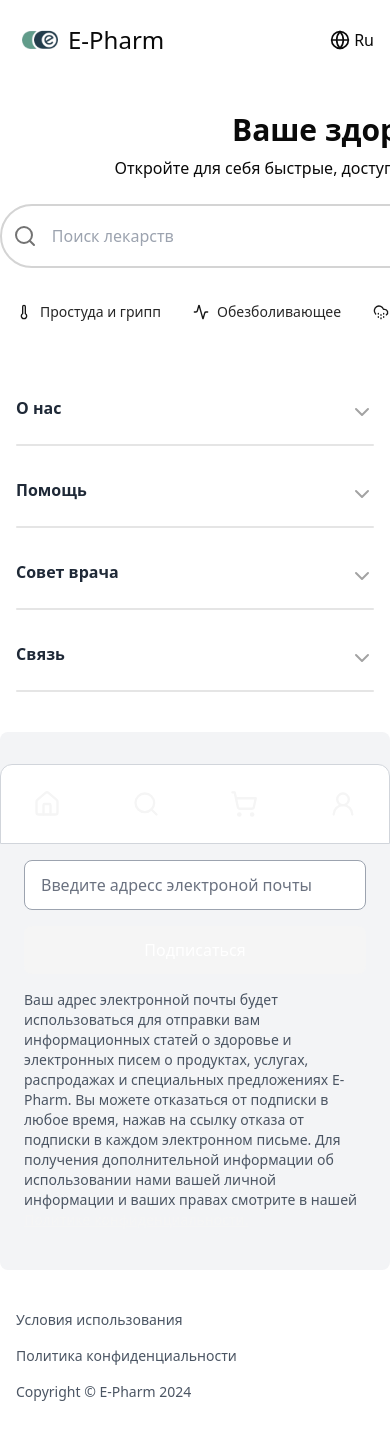
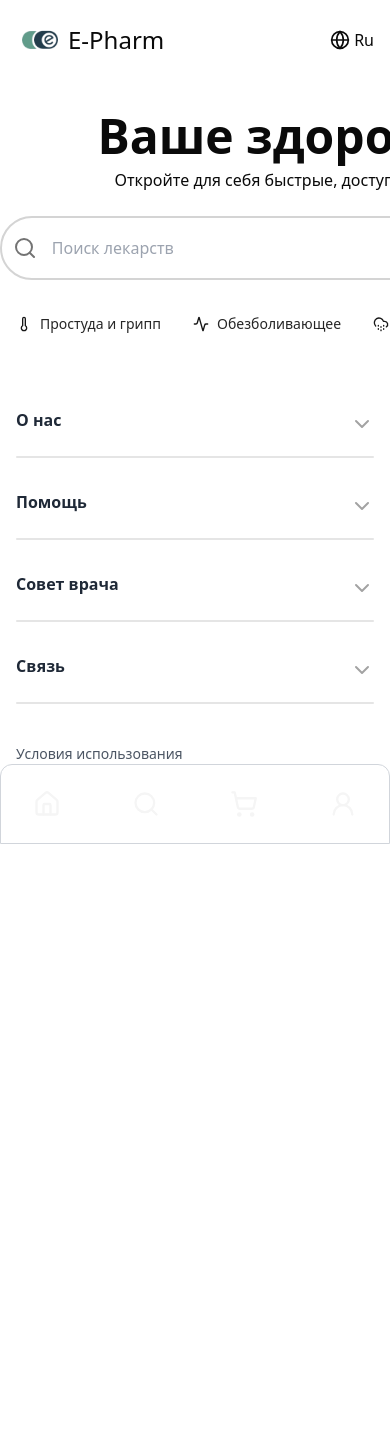
Before and after one commit to E-Pharm-az/E-Pharm-Storefront, a React (Vite) app: page / in a window 390 px wide. Shown: the top 1440 px of the page. After the commit the page ends 948 px from the top, so only its background shows below. Built offline with nearby package versions, Linux system fonts and the light colour scheme.

Commit message:
Add coming soon

```diff
--- a/src/App.tsx
+++ b/src/App.tsx
@@ -19,6 +19,7 @@ import EmailLookup from "@/components/auth/EmailLookup.tsx";
 import VerifyEmail from "@/components/auth/VerifyEmail.tsx";
 import { AnimatePresence } from "framer-motion";
 import { RemoveTrailingSlash } from "@/components/RemoveTrailingSlash.tsx";
+import ComingSoon from "@/components/marketing/CommingSoon.tsx";
 
 function App() {
   const location = useLocation();
@@ -32,12 +33,12 @@ function App() {
       <AnimatePresence mode="wait">
         <Routes key={location.pathname} location={location}>
           <Route element={<PersistLogin />}>
-            <Route path={"/"} element={<Layout />}>
+            <Route path="/" element={<Layout />}>
               <Route path="/" element={<Home />} />
-              <Route path={"/products"} element={<Products />} />
-              <Route path={"/product-page"} element={<ProductPage />} />
+              <Route path="/coming-soon" element={<ComingSoon />} />
+              <Route path="/products" element={<Products />} />
+              <Route path="/product-page" element={<ProductPage />} />
               <Route path="/cart" element={<Cart />} />
-
               <Route element={<RequireAuth />}>
                 <Route path="/profile" element={<Profile />} />
               </Route>
--- a/src/components/Navbar.tsx
+++ b/src/components/Navbar.tsx
@@ -51,7 +51,7 @@ export const Navbar = () => {
   return (
     <nav
       ref={navBarRef}
-      className={`bg-white hidden items-center justify-between ease-in-out z-10 px-10 py-2 transition-all space-x-2 md:flex md:fixed md:top-0 md:right-0 md:left-0 ${isNavBarScrolled && "shadow-md border-b"}`}
+      className={`bg-white max-w-[1200px] mx-auto hidden items-center justify-between ease-in-out z-10 px-10 py-2 transition-all space-x-2 md:flex md:fixed md:top-0 md:right-0 md:left-0 ${isNavBarScrolled && "shadow-md border-b"}`}
     >
       <NavLink to="/">
         <div className="flex flex-shrink-0 items-center gap-1">
--- /dev/null
+++ b/src/components/marketing/CommingSoon.tsx
@@ -0,0 +1,29 @@
+import { useTranslation } from "react-i18next";
+import { Link } from "react-router-dom";
+import { ArrowLeft } from "lucide-react";
+import { Button } from "@/components/ui/button";
+
+const ComingSoon = () => {
+  const { t } = useTranslation("global");
+
+  return (
+    <div className="flex items-center justify-center h-[700px] bg-gradient-to-b from-neutral-300 to-brand-secondary rounded">
+      <div className="text-center p-8 max-w-md">
+        <h1 className="text-5xl font-bold mb-4 text-white">
+          {t("comingSoon.title")}
+        </h1>
+        <p className="text-lg mb-8 text-white">
+          {t("comingSoon.description")}
+        </p>
+        <Button variant="brand" asChild>
+          <Link to="/">
+            <ArrowLeft className="w-4 h-4" />
+            <span>{t("comingSoon.backButton")}</span>
+          </Link>
+        </Button>
+      </div>
+    </div>
+  );
+};
+
+export default ComingSoon;
--- a/src/components/marketing/Footer.tsx
+++ b/src/components/marketing/Footer.tsx
@@ -10,7 +10,7 @@ const Footer = () => {
   const [t] = useTranslation("global");
 
   return (
-    <footer className="bg-white py-8">
+    <footer className="bg-white py-8 max-w-[1200px] mx-auto">
       <div className="container mb-10 grid grid-cols-1 gap-8 px-4 md:mb-20 md:grid-cols-4 md:gap-4">
         <div className="flex flex-col gap-4">
           <div
@@ -36,22 +36,22 @@ const Footer = () => {
             } md:block`}
           >
             <li>
-              <a href="#!" className="text-gray-600">
+              <a href="/coming-soon" className="text-gray-600">
                 {t("footer.About Us")}
               </a>
             </li>
             <li>
-              <a href="#!" className="text-gray-600">
+              <a href="/coming-soon" className="text-gray-600">
                 {t("footer.License and details")}
               </a>
             </li>
             <li>
-              <a href="#!" className="text-gray-600">
+              <a href="/coming-soon" className="text-gray-600">
                 {t("footer.Our partners")}
               </a>
             </li>
             <li>
-              <a href="#!" className="text-gray-600">
+              <a href="/coming-soon" className="text-gray-600">
                 {t("footer.Our team and doctors")}
               </a>
             </li>
@@ -82,22 +82,22 @@ const Footer = () => {
             } md:block`}
           >
             <li>
-              <a href="#!" className="text-gray-600">
+              <a href="/coming-soon" className="text-gray-600">
                 {t("footer.FAQ")}
               </a>
             </li>
             <li>
-              <a href="#!" className="text-gray-600">
+              <a href="/coming-soon" className="text-gray-600">
                 {t("footer.How to make an order")}
               </a>
             </li>
             <li>
-              <a href="#!" className="text-gray-600">
+              <a href="/coming-soon" className="text-gray-600">
                 {t("footer.Delivery rules")}
               </a>
             </li>
             <li>
-              <a href="#!" className="text-gray-600">
+              <a href="/coming-soon" className="text-gray-600">
                 {t("footer.Payment Methods")}
               </a>
             </li>
@@ -128,17 +128,17 @@ const Footer = () => {
             } md:block`}
           >
             <li>
-              <a href="#!" className="text-gray-600">
+              <a href="/coming-soon" className="text-gray-600">
                 {t("footer.Articles about health")}
               </a>
             </li>
             <li>
-              <a href="#!" className="text-gray-600">
+              <a href="/coming-soon" className="text-gray-600">
                 {t("footer.Doctors' recommendations")}
               </a>
             </li>
             <li>
-              <a href="#!" className="text-gray-600">
+              <a href="/coming-soon" className="text-gray-600">
                 {t("footer.Healthy lifestyle")}
               </a>
             </li>
@@ -169,22 +169,22 @@ const Footer = () => {
             } md:block`}
           >
             <li>
-              <a href="#!" className="text-gray-600">
+              <a href="/coming-soon" className="text-gray-600">
                 {t("footer.Pharmacy addresses")}
               </a>
             </li>
             <li>
-              <a href="#!" className="text-gray-600">
+              <a href="/coming-soon" className="text-gray-600">
                 {t("footer.Feedback form")}
               </a>
             </li>
             <li>
-              <a href="#!" className="text-gray-600">
+              <a href="/coming-soon" className="text-gray-600">
                 {t("footer.Contact doctor")}
               </a>
             </li>
             <li>
-              <a href="#!" className="text-gray-600">
+              <a href="/coming-soon" className="text-gray-600">
                 {t("footer.Working hours")}
               </a>
             </li>
@@ -192,39 +192,16 @@ const Footer = () => {
           <div className="block rounded-full bg-neutral-200 h-0.5 md:hidden"></div>
         </div>
       </div>
-      <div className="mb-10 rounded-lg bg-gray-100 px-6 py-10 md:mb-20 md:px-12">
-        <div className="mx-auto max-w-2xl">
-          <h2 className="mb-4 font-semibold text-gray-800 text-md md:text-lg">
-            {t("footer.form-title")}
-          </h2>
-          <form className="flex flex-col gap-4 md:flex-row">
-            <input
-              type="text"
-              placeholder={t("footer.form-input-placeholder")}
-              autoComplete="off"
-              className="flex-grow rounded-lg border border-gray-400 bg-white px-4 py-3 placeholder-gray-500 focus:border-gray-600 focus:outline-none"
-            />
-            <button className="py-3 px-6 bg-accent text-white font-medium rounded-lg transition duration-300 focus:outline-none focus:bg-green-600">
-              {t("footer.form-button-text")}
-            </button>
-          </form>
-          <p className="mt-4 text-sm text-gray-600">
-            {t("footer.form-subtitle")}{" "}
-            <a href="#!" className="text-accent underline">
-              {t("footer.form-privacy-policy-link")}.
-            </a>
-          </p>
-        </div>
-      </div>
+
       <div className="container flex flex-col-reverse items-start justify-between gap-4 px-4 pb-20 sm:flex-row sm:items-center md:pb-0">
         <div className="text-sm font-medium text-gray-600">
           Copyright © E-Pharm 2024
         </div>
         <div className="flex flex-col gap-4 text-sm sm:flex-row">
-          <a href="#!" className="font-medium text-gray-600">
+          <a href="/coming-soon" className="font-medium text-gray-600">
             {t("footer.Terms & Conditions")}
           </a>
-          <a href="#!" className="font-medium text-gray-600">
+          <a href="/coming-soon" className="font-medium text-gray-600">
             {t("footer.Privacy Policy")}
           </a>
         </div>
--- a/src/components/marketing/Home.tsx
+++ b/src/components/marketing/Home.tsx
@@ -30,18 +30,21 @@ const Home = () => {
   const [t] = useTranslation("global");
 
   return (
-    <div className="mx-auto my-8 sm:my-16 md:my-32 max-w-4xl">
+    <div className="max-w-[1200px] mx-auto">
+      <div className="mx-auto my-8 sm:my-16 md:my-64 max-w-4xl">
         <div className="grid gap-6">
           <div className="grid gap-2 text-center">
-          <h1 className="text-3xl sm:text-4xl md:text-5xl font-bold">
-            {t("home.title")}
-          </h1>
+            <h1 className="text-5xl font-bold">{t("home.title")}</h1>
             <p className="text-base sm:text-lg">{t("home.description")}</p>
           </div>
 
           <form className="flex w-full p-1 items-center rounded-full border-2 border-neutral-300 h-16">
             <div className="flex items-center gap-2 w-full max-w-full h-full">
-            <Button size="icon" variant="ghost" className="h-full hover:bg-white">
+              <Button
+                size="icon"
+                variant="ghost"
+                className="h-full hover:bg-white"
+              >
                 <Search className="w-6 h-6 text-muted-foreground" />
               </Button>
               <input
@@ -80,6 +83,7 @@ const Home = () => {
           </div>
         </div>
       </div>
+    </div>
   );
 };
 
--- a/src/layouts/Layout.tsx
+++ b/src/layouts/Layout.tsx
@@ -10,7 +10,7 @@ const Layout = () => {
   }, []);
 
   return (
-    <main className="mx-auto">
+    <main className="mx-auto max-w-[1200px]">
       <div className="md:mb-[64px]">
         <Navbar />
       </div>
--- a/src/services/api-client.ts
+++ b/src/services/api-client.ts
@@ -1,7 +1,7 @@
 import axios from "axios";
 
-// const BASE_URL = "https://localhost:7074/api";
-const BASE_URL = "https://epharm-api.onrender.com/api";
+const BASE_URL = "https://localhost:7074/api";
+// const BASE_URL = "https://api.e-pharm.co/api";
 
 const apiClient = axios.create({
   baseURL: BASE_URL,
--- a/src/translation/az/global.json
+++ b/src/translation/az/global.json
@@ -22,6 +22,11 @@
       "skinCare": "Dəri qulluğu",
       "vitamins": "Vitaminlər"
     }
+  },
+  "comingSoon": {
+    "title": "Tezliklə",
+    "description": "Sizə möhtəşəm bir şey təqdim etmək üçün səylə çalışırıq. Yenilikləri izləyin!",
+    "backButton": "Geri qayıt"
   },
   "nav": {
     "login": "Daxil ol",
--- a/src/translation/en/global.json
+++ b/src/translation/en/global.json
@@ -22,6 +22,11 @@
       "skinCare": "Skin Care",
       "vitamins": "Vitamins & Supplements"
     }
+  },
+  "comingSoon": {
+    "title": "Coming Soon",
+    "description": "We're working hard to bring you something amazing. Stay tuned!",
+    "backButton": "Go Back"
   },
   "nav": {
     "login": "Sign in",
--- a/src/translation/ru/global.json
+++ b/src/translation/ru/global.json
@@ -22,6 +22,11 @@
       "skinCare": "Уход за кожей",
       "vitamins": "Витамины"
     }
+  },
+  "comingSoon": {
+    "title": "Скоро будет доступно",
+    "description": "Мы усердно работаем, чтобы предоставить вам что-то удивительное. Следите за обновлениями!",
+    "backButton": "Вернуться назад"
   },
   "nav": {
     "login": "Вход",
```
Lines whose indentation alone changed are shown as unchanged.
